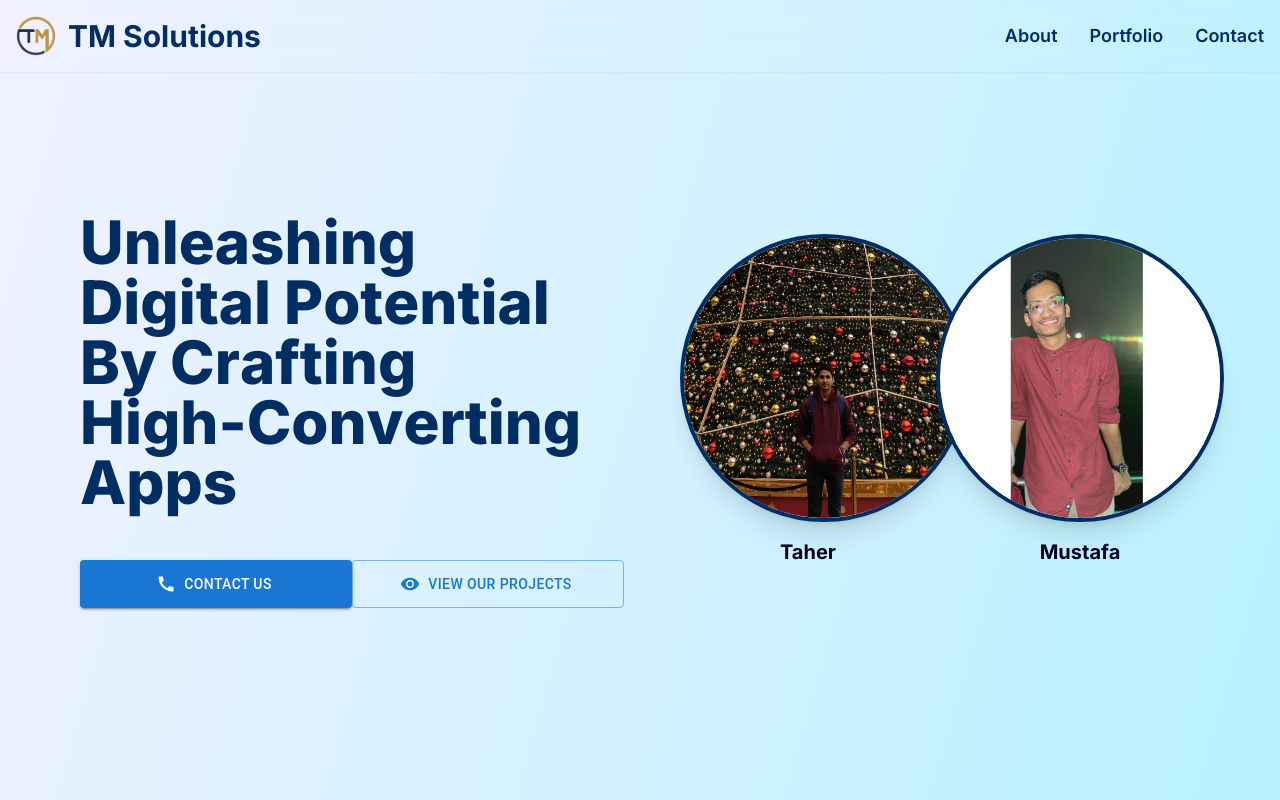
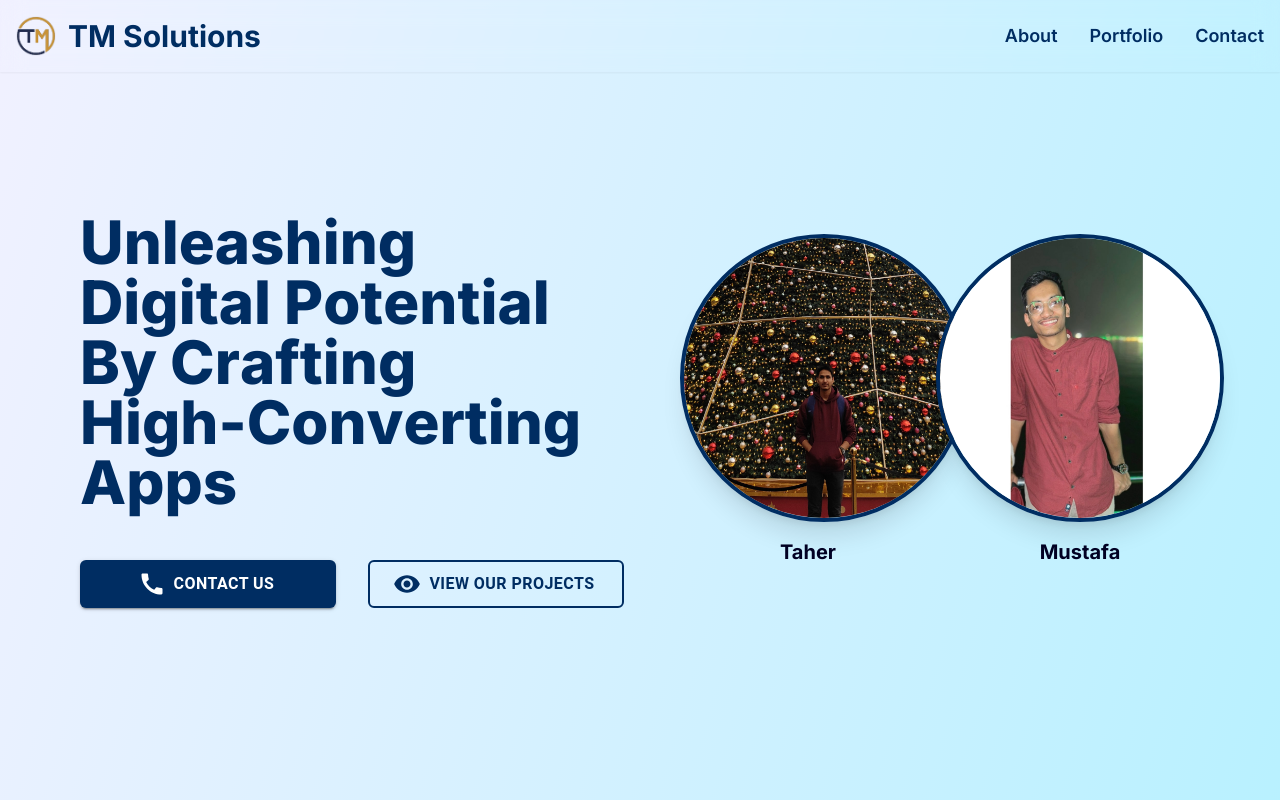
Before and after one commit to Taher2512/tm-solutions, a Next.js app: page / in a window 1280 px wide. Shown: the top 800 px of the page. Built offline with nearby package versions, Linux system fonts and the light colour scheme.

Commit message:
Worked on styling bugs

```diff
--- a/src/app/globals.css
+++ b/src/app/globals.css
@@ -1,5 +1,3 @@
-@import "./styles/dummy.css";
-
 @tailwind base;
 @tailwind components;
 @tailwind utilities;
--- a/tailwind.config.js
+++ b/tailwind.config.js
@@ -1,5 +1,6 @@
 /** @type {import('tailwindcss').Config} */
 module.exports = {
+  important: true,
   content: [
     "./src/pages/**/*.{js,ts,jsx,tsx,mdx}",
     "./src/components/**/*.{js,ts,jsx,tsx,mdx}",
```
Also changed, not shown: src/app/styles/dummy.css (deleted).
